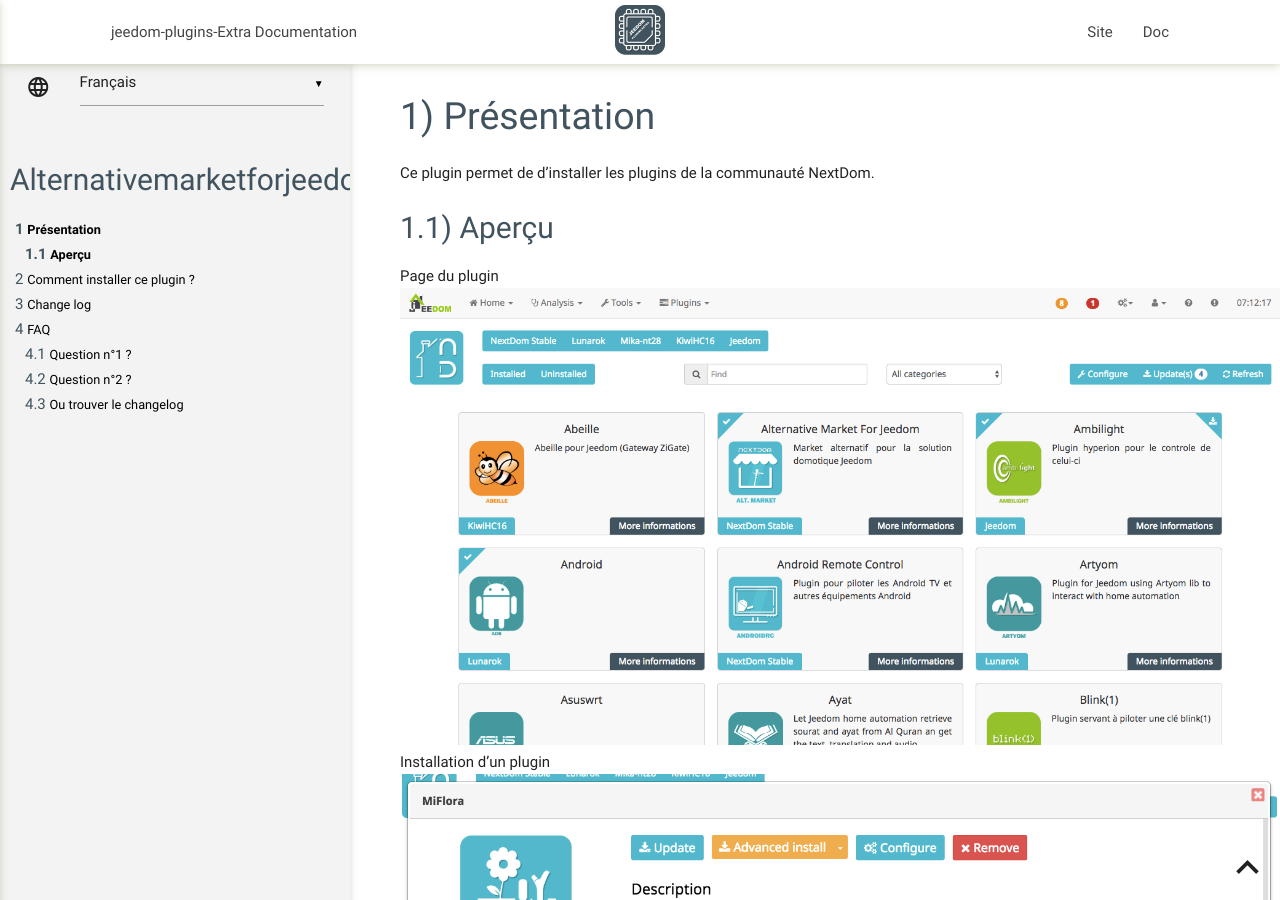
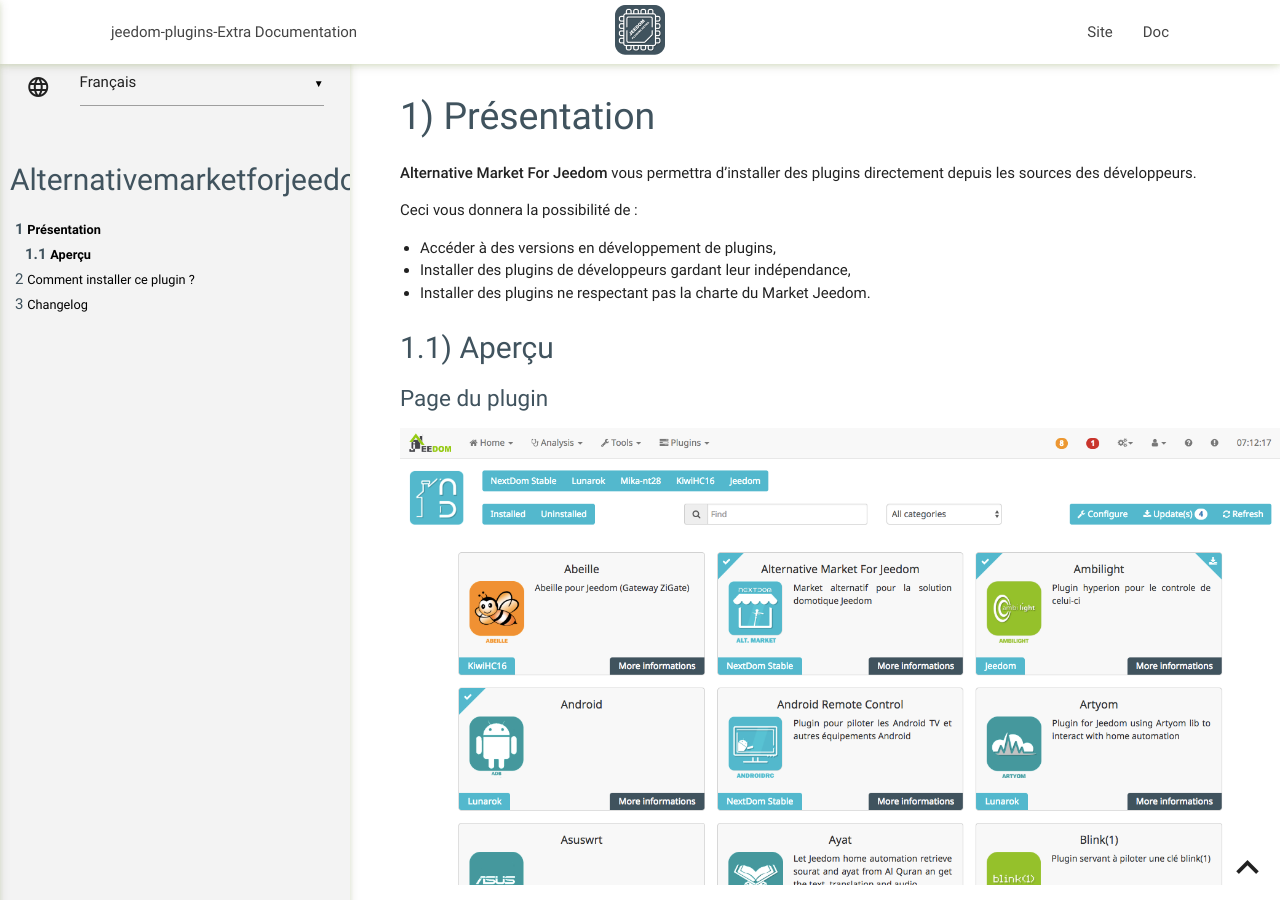
Before and after one commit to NextDom/plugin-AlternativeMarketForJeedom, a Jekyll site: the page built from docs/fr_FR/index.md, in a window 1280 px wide and 900 px high. Built offline with Jekyll 4.4.1, drawn with Linux system fonts in a browser that asks for light colours; our own code applies the rules of GitHub Pages for plain Markdown files; some of the changed text lies outside the part shown.

Commit message:
Merge branch 'release/0.7'
Amélioration de la documentation

```diff
--- a/docs/fr_FR/changelog.md
+++ b/docs/fr_FR/changelog.md
@@ -1,15 +1,9 @@
-Change log
-==========
+# Changelog
 
-> **Warning**
->
-> Detail complet des mises à jour sur [Historique
-> Commit](https://github.com/Jeedom-Plugins-Extra/plugin-template/commits/master)
+Détail complet des mises à jour sur [Historique > Commit](https://github.com/NextDom/plugin-AlternativeMarketForJeedom/commits/master)
 
 Liste des évolutions majeures de la version courante :
 
--   Initialisation du plugin
-
-Anciennes évolutions :
-
--   XXXX
+* Version 0.7
+  * Installation de plugins
+  * Mise à jour de plugins
--- a/docs/fr_FR/faq.md
+++ b/docs/fr_FR/faq.md
@@ -1,18 +1,3 @@
-FAQ
-===
+# FAQ
 
-Question n°1 ?
--------------------------------------------------------
-
-Réponse n°1
-
-Question n°2 ?
---------------------------------------------------
-Réponse n°2
-
-
-Ou trouver le changelog
------------------------
-[Ici](https://jeedom.github.io/plugin-template/fr_FR/changelog.html)
-
-![scrennshot1](../images/screenshot1.png)
+## Comment ajouter les dépôts d'un utilisateur GitHub ?
--- a/docs/fr_FR/index.md
+++ b/docs/fr_FR/index.md
@@ -1,4 +1,3 @@
 {% include_relative presentation.md %}
 {% include_relative installation.md %}
 {% include_relative changelog.md %}
-{% include_relative faq.md %}
--- a/docs/fr_FR/installation.md
+++ b/docs/fr_FR/installation.md
@@ -1,13 +1,12 @@
-Comment installer ce plugin ?
-=============================
+# Comment installer ce plugin ?
 
 1. Activer l'option de Jeedom permettant d'installer directement depuis GitHub. Pour cela, cocher la case ci-dessous se trouvant dans l'onglet __Mise à jour__ de la configuration :
 
-<img src="../images/HowToInstall1.png" align="center">
+![install1](../images/HowToInstall1.png)
 
 2. Dans la __Gestion des plugins__, faire apparaitre le menu de gauche et cliquer sur __Ajouter depuis une autre source__
 
-<img src="../images/HowToInstall2.png" align="center">
+![install2](../images/HowToInstall2.png)
 
 3. Remplir les informations suivantes :
 * Type de source : __GitHub__,
@@ -16,4 +15,4 @@ Comment installer ce plugin ?
 * Nom du dépôt : __plugin-AlternativeMarketForJeedom__,
 * Branche : __master__ (par défaut).
 
-<img src="../images/HowToInstall3.png" align="center">
+![install3](../images/HowToInstall3.png)
--- a/docs/fr_FR/presentation.md
+++ b/docs/fr_FR/presentation.md
@@ -1,13 +1,19 @@
-Présentation
-============
+# Présentation
 
-Ce plugin permet de d'installer les plugins de la communauté NextDom.
+__Alternative Market For Jeedom__ vous permettra d'installer des plugins directement depuis les sources des développeurs.
 
-Aperçu
-------
-Page du plugin
+Ceci vous donnera la possibilité de :
+* Accéder à des versions en développement de plugins,
+* Installer des plugins de développeurs gardant leur indépendance,
+* Installer des plugins ne respectant pas la charte du Market Jeedom.
+
+## Aperçu
+
+### Page du plugin
 ![screenshot1](../images/screenshot1.png)
-Installation d'un plugin
+
+### Installation d'un plugin
 ![screenshot1](../images/screenshot2.png)
-Configuration
+
+### Configuration
 ![screenshot1](../images/screenshot3.png)
```
Also changed, not shown: docs/fr_FR/configuration.md (added, +11 -0 lines), docs/images/AddSource1.png (added), docs/images/AddSource2.png (added).
